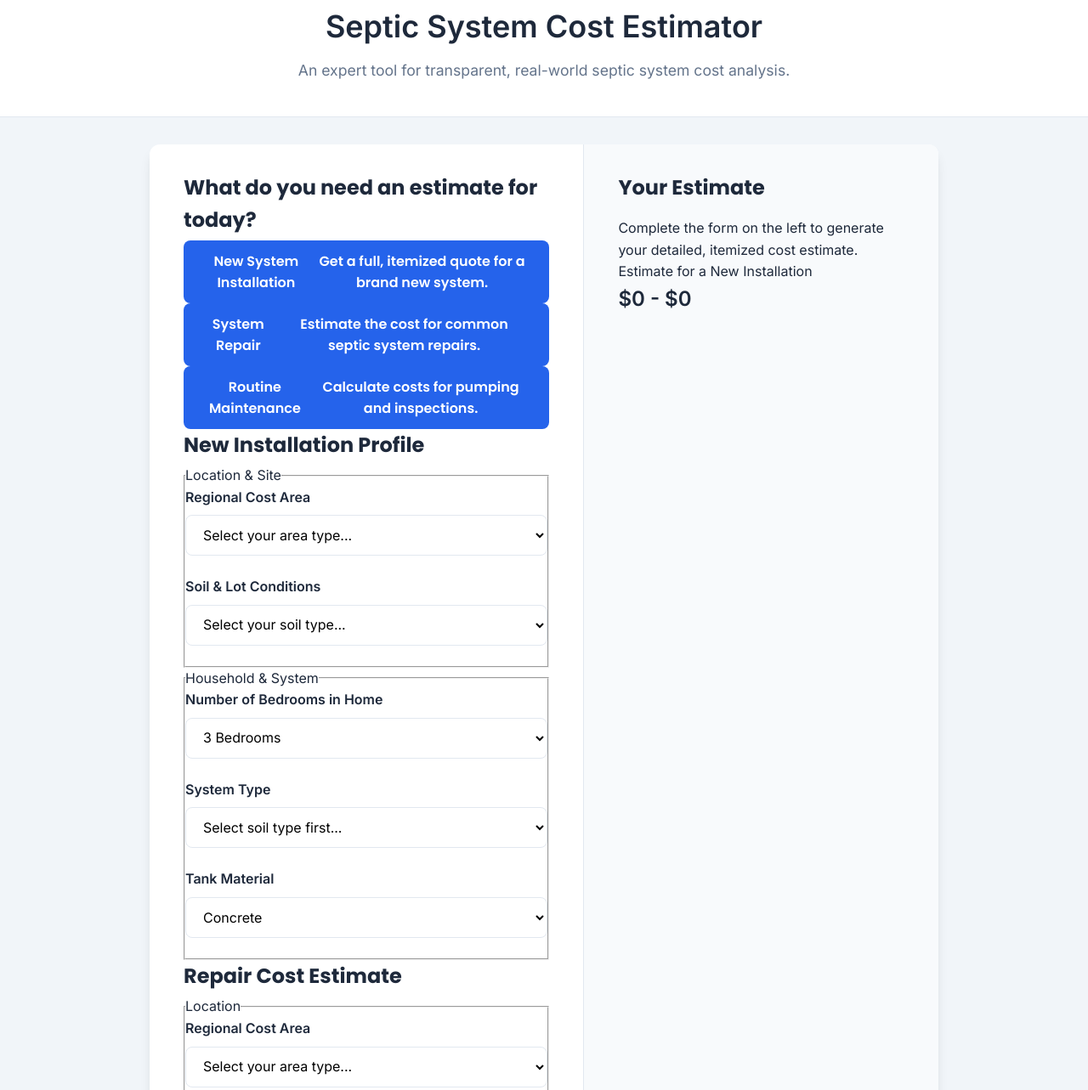
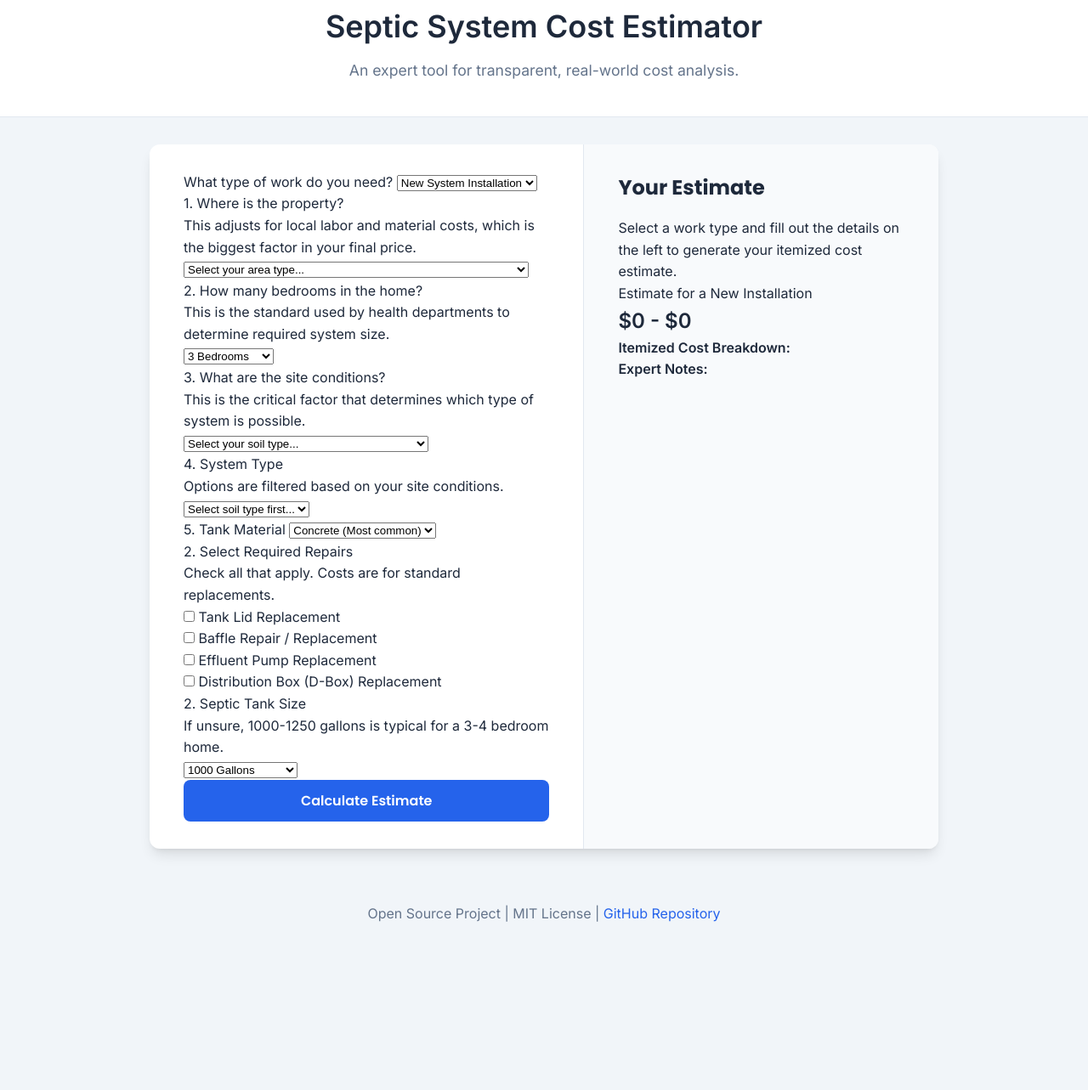
Before and after one commit to septicsense/septic-system-cost-calculator, a website: page index.html in a window 1280 px wide. Shown: the part 37-1320 px from the top of the page at 85% size. After the commit the page ends 1158 px from the top, so only its background shows below. Drawn offline with Linux system fonts and the light colour scheme.

Commit message:
Update index.html

```diff
--- a/index.html
+++ b/index.html
@@ -3,8 +3,8 @@
 <head>
     <meta charset="UTF-8">
     <meta name="viewport" content="width=device-width, initial-scale=1.0">
-    <title>Professional Septic System Cost Calculator</title>
-    <meta name="description" content="Get an expert-level, itemized cost estimate for your septic system installation, repair, or maintenance based on real-world conditions.">
+    <title>Professional Septic System Cost Estimator</title>
+    <meta name="description" content="An expert-level, itemized cost estimate for septic system installation, repair, or maintenance based on real-world conditions.">
 
     <!-- Google Fonts -->
     <link rel="preconnect" href="https://fonts.googleapis.com">
@@ -23,7 +23,7 @@
     <header class="main-header">
         <div class="container">
             <h1>Septic System Cost Estimator</h1>
-            <p>An expert tool for transparent, real-world septic system cost analysis.</p>
+            <p>An expert tool for transparent, real-world cost analysis.</p>
         </div>
     </header>
 
@@ -33,48 +33,52 @@
 
                 <div class="calculator-layout">
 
-                    <!-- Left Column: The Form Steps -->
+                    <!-- Left Column: The Smart Form -->
                     <div class="calculator-main">
+                        <form id="septic-calculator-form">
 
-                        <!-- Step 1: Mode Selection (This is always visible first) -->
-                        <div id="mode-selection-section">
-                            <h2 class="step-title">What do you need an estimate for today?</h2>
-                            <div class="mode-selection-buttons">
-                                <button type="button" class="button mode-button" data-mode="installation">
-                                    <span class="mode-title">New System Installation</span>
-                                    <span class="mode-description">Get a full, itemized quote for a brand new system.</span>
-                                </button>
-                                <button type="button" class="button mode-button" data-mode="repair">
-                                    <span class="mode-title">System Repair</span>
-                                    <span class="mode-description">Estimate the cost for common septic system repairs.</span>
-                                </button>
-                                <button type="button" class="button mode-button" data-mode="maintenance">
-                                    <span class="mode-title">Routine Maintenance</span>
-                                    <span class="mode-description">Calculate costs for pumping and inspections.</span>
-                                </button>
-                            </div>
+                            <!-- Master Control: Work Type -->
+                            <div class="form-block">
+                                <label for="work-type" class="form-label-bold">What type of work do you need?</label>
+                                <select id="work-type" name="work-type" required>
+                                    <option value="installation" selected>New System Installation</option>
+                                    <option value="repair">System Repair</option>
+                                    <option value="maintenance">Routine Maintenance</option>
+                                </select>
                             </div>
 
-                        <!-- The Form container for all modes -->
-                        <form id="septic-calculator-form" class="hidden">
+                            <!-- ===== DYNAMIC QUESTIONS START HERE ===== -->
+                            <!-- These blocks will be shown/hidden by JavaScript -->
 
-                            <!-- ====== NEW INSTALLATION SECTION ====== -->
-                            <div id="installation-section" class="form-mode-section hidden">
-                                <h2 class="step-title">New Installation Profile</h2>
-                                <fieldset>
-                                    <legend>Location & Site</legend>
-                                    <div class="form-group">
-                                        <label for="install-region">Regional Cost Area</label>
-                                        <select id="install-region" name="install-region" required>
+                            <!-- Question Block: Region (Used by all modes) -->
+                            <div id="region-block" class="form-block">
+                                <label for="region" class="form-label-bold">1. Where is the property?</label>
+                                <p class="form-hint">This adjusts for local labor and material costs, which is the biggest factor in your final price.</p>
+                                <select id="region" name="region" required>
                                     <option value="" disabled selected>Select your area type...</option>
-                                            <option value="rural">Rural / Low Cost of Living Area</option>
-                                            <option value="suburban">Suburban / Average Cost of Living Area</option>
-                                            <option value="urban">Urban / High Cost of Living Area</option>
-                                            <option value="metro">Major Metro / Very High Cost of Living Area</option>
+                                    <option value="rural">Rural / Low Cost Area (e.g., AL, AR, MS)</option>
+                                    <option value="suburban">Suburban / Average Cost Area (e.g., OH, MO, GA)</option>
+                                    <option value="urban">Urban / High Cost Area (e.g., CA, FL, TX)</option>
+                                    <option value="metro">Major Metro / Very High Cost Area (e.g., near NYC, LA, Chicago)</option>
                                 </select>
                             </div>
-                                    <div class="form-group">
-                                        <label for="soil-type">Soil & Lot Conditions</label>
+
+                            <!-- Question Block: Installation Details -->
+                            <div id="installation-questions" class="form-block-group">
+                                <div class="form-block">
+                                    <label for="bedrooms" class="form-label-bold">2. How many bedrooms in the home?</label>
+                                    <p class="form-hint">This is the standard used by health departments to determine required system size.</p>
+                                    <select id="bedrooms" name="bedrooms" required>
+                                        <option value="1-2">1-2 Bedrooms</option>
+                                        <option value="3" selected>3 Bedrooms</option>
+                                        <option value="4">4 Bedrooms</option>
+                                        <option value="5">5 Bedrooms</option>
+                                        <option value="6+">6+ Bedrooms</option>
+                                    </select>
+                                </div>
+                                <div class="form-block">
+                                     <label for="soil-type" class="form-label-bold">3. What are the site conditions?</label>
+                                     <p class="form-hint">This is the critical factor that determines which type of system is possible.</p>
                                      <select id="soil-type" name="soil-type" required>
                                         <option value="" disabled selected>Select your soil type...</option>
                                         <option value="good">Good (Flat, well-draining loam/sand)</option>
@@ -83,108 +87,64 @@
                                         <option value="vpoor">Very Poor (Fails perc test, small lot, bedrock)</option>
                                     </select>
                                 </div>
-                                </fieldset>
-
-                                <fieldset>
-                                    <legend>Household & System</legend>
-                                    <div class="form-group">
-                                        <label for="bedrooms">Number of Bedrooms in Home</label>
-                                        <select id="bedrooms" name="bedrooms" required>
-                                            <option value="1-2">1-2 Bedrooms</option>
-                                            <option value="3" selected>3 Bedrooms</option>
-                                            <option value="4">4 Bedrooms</option>
-                                            <option value="5">5 Bedrooms</option>
-                                            <option value="6+">6+ Bedrooms</option>
-                                        </select>
-                                    </div>
-                                     <div class="form-group">
-                                        <label for="system-type">System Type</label>
+                                <div class="form-block">
+                                    <label for="system-type" class="form-label-bold">4. System Type</label>
+                                    <p class="form-hint">Options are filtered based on your site conditions.</p>
                                     <select id="system-type" name="system-type" required>
-                                            <!-- Options will be populated by JavaScript based on soil type -->
                                         <option value="" disabled selected>Select soil type first...</option>
                                     </select>
                                 </div>
-                                    <div class="form-group">
-                                        <label for="tank-material">Tank Material</label>
+                                <div class="form-block">
+                                    <label for="tank-material" class="form-label-bold">5. Tank Material</label>
                                     <select id="tank-material" name="tank-material" required>
-                                            <option value="concrete" selected>Concrete</option>
+                                        <option value="concrete" selected>Concrete (Most common)</option>
                                         <option value="plastic">Plastic / Polyethylene</option>
                                         <option value="fiberglass">Fiberglass</option>
                                     </select>
                                 </div>
-                                </fieldset>
                             </div>
 
-                            <!-- ====== REPAIR SECTION ====== -->
-                            <div id="repair-section" class="form-mode-section hidden">
-                                <h2 class="step-title">Repair Cost Estimate</h2>
-                                <fieldset>
-                                    <legend>Location</legend>
-                                    <div class="form-group">
-                                        <label for="repair-region">Regional Cost Area</label>
-                                        <select id="repair-region" name="repair-region" required>
-                                            <option value="" disabled selected>Select your area type...</option>
-                                            <option value="rural">Rural / Low Cost of Living Area</option>
-                                            <option value="suburban">Suburban / Average Cost of Living Area</option>
-                                            <option value="urban">Urban / High Cost of Living Area</option>
-                                            <option value="metro">Major Metro / Very High Cost of Living Area</option>
-                                        </select>
-                                    </div>
-                                </fieldset>
-                                <fieldset>
-                                    <legend>Select Required Repairs (Check all that apply)</legend>
+                            <!-- Question Block: Repair Details -->
+                            <div id="repair-questions" class="form-block-group hidden">
+                                <div class="form-block">
+                                    <label class="form-label-bold">2. Select Required Repairs</label>
+                                    <p class="form-hint">Check all that apply. Costs are for standard replacements.</p>
                                     <div class="form-group-checkbox">
-                                        <input type="checkbox" id="repair-lid" name="repair" value="lid">
-                                        <label for="repair-lid">Tank Lid Replacement</label>
+                                        <input type="checkbox" id="repair-lid" name="repair-item" value="lid">
+                                        <label for="repair-lid">Tank Lid Replacement</option>
                                     </div>
                                     <div class="form-group-checkbox">
-                                        <input type="checkbox" id="repair-baffle" name="repair" value="baffle">
+                                        <input type="checkbox" id="repair-baffle" name="repair-item" value="baffle">
                                         <label for="repair-baffle">Baffle Repair / Replacement</label>
                                     </div>
                                     <div class="form-group-checkbox">
-                                        <input type="checkbox" id="repair-pump" name="repair" value="pump">
+                                        <input type="checkbox" id="repair-pump" name="repair-item" value="pump">
                                         <label for="repair-pump">Effluent Pump Replacement</label>
                                     </div>
                                     <div class="form-group-checkbox">
-                                        <input type="checkbox" id="repair-dbox" name="repair" value="dbox">
+                                        <input type="checkbox" id="repair-dbox" name="repair-item" value="dbox">
                                         <label for="repair-dbox">Distribution Box (D-Box) Replacement</label>
                                     </div>
-                                </fieldset>
+                                </div>
                             </div>
 
-                            <!-- ====== MAINTENANCE SECTION ====== -->
-                            <div id="maintenance-section" class="form-mode-section hidden">
-                                 <h2 class="step-title">Maintenance Cost Estimate</h2>
-                                <fieldset>
-                                    <legend>Location</legend>
-                                    <div class="form-group">
-                                        <label for="maint-region">Regional Cost Area</label>
-                                        <select id="maint-region" name="maint-region" required>
-                                            <option value="" disabled selected>Select your area type...</option>
-                                            <option value="rural">Rural / Low Cost of Living Area</option>
-                                            <option value="suburban">Suburban / Average Cost of Living Area</option>
-                                            <option value="urban">Urban / High Cost of Living Area</option>
-                                            <option value="metro">Major Metro / Very High Cost of Living Area</option>
-                                        </select>
-                                    </div>
-                                </fieldset>
-                                <fieldset>
-                                    <legend>Service Details</legend>
-                                    <div class="form-group">
-                                        <label for="tank-size">Septic Tank Size</label>
+                            <!-- Question Block: Maintenance Details -->
+                            <div id="maintenance-questions" class="form-block-group hidden">
+                                <div class="form-block">
+                                    <label for="tank-size" class="form-label-bold">2. Septic Tank Size</label>
+                                    <p class="form-hint">If unsure, 1000-1250 gallons is typical for a 3-4 bedroom home.</p>
                                     <select id="tank-size" name="tank-size" required>
                                         <option value="1000" selected>1000 Gallons</option>
                                         <option value="1250">1250 Gallons</option>
                                         <option value="1500">1500 Gallons</option>
+                                        <option value="1500+">Over 1500 Gallons</option>
                                     </select>
                                 </div>
-                                </fieldset>
                             </div>
 
-                            <!-- Universal Form Navigation -->
-                            <div class="form-navigation">
-                                <button type="button" id="back-to-mode-selection" class="button secondary-button">← Change Work Type</button>
-                                <button type="submit" id="calculate-btn" class="button">Calculate Estimate</button>
+                            <!-- Universal Calculate Button -->
+                            <div class="form-block">
+                                <button type="submit" id="calculate-btn" class="button full-width">Calculate Estimate</button>
                             </div>
 
                         </form>
@@ -195,15 +155,21 @@
                         <div id="results-container">
                              <h3 class="sidebar-title">Your Estimate</h3>
                              <div id="results-placeholder">
-                                <p>Complete the form on the left to generate your detailed, itemized cost estimate.</p>
+                                <p>Select a work type and fill out the details on the left to generate your itemized cost estimate.</p>
                              </div>
                              <div id="results-output" class="hidden">
                                 <div id="results-header">
                                     <p id="results-summary-text">Estimate for a New Installation</p>
                                     <h2 id="results-range">$0 - $0</h2>
                                 </div>
+                                <div id="results-breakdown-title" class="hidden">
+                                    <h4>Itemized Cost Breakdown:</h4>
+                                </div>
                                 <div id="results-breakdown">
                                     <!-- Itemized breakdown will be inserted here by JavaScript -->
+                                </div>
+                                <div id="results-notes-title" class="hidden">
+                                     <h4>Expert Notes:</h4>
                                 </div>
                                 <div id="results-notes">
                                     <!-- Expert notes will be inserted here by JavaScript -->
```
Lines whose indentation alone changed are shown as unchanged.
